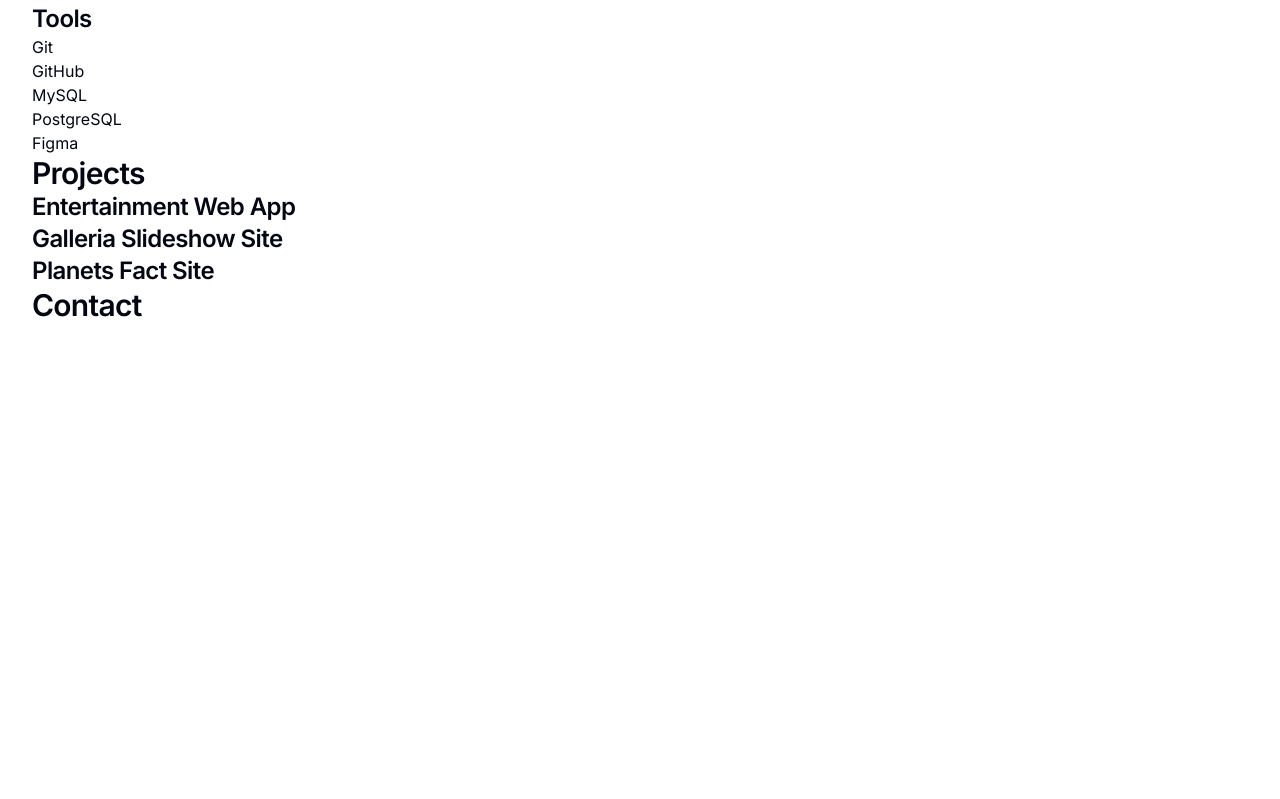
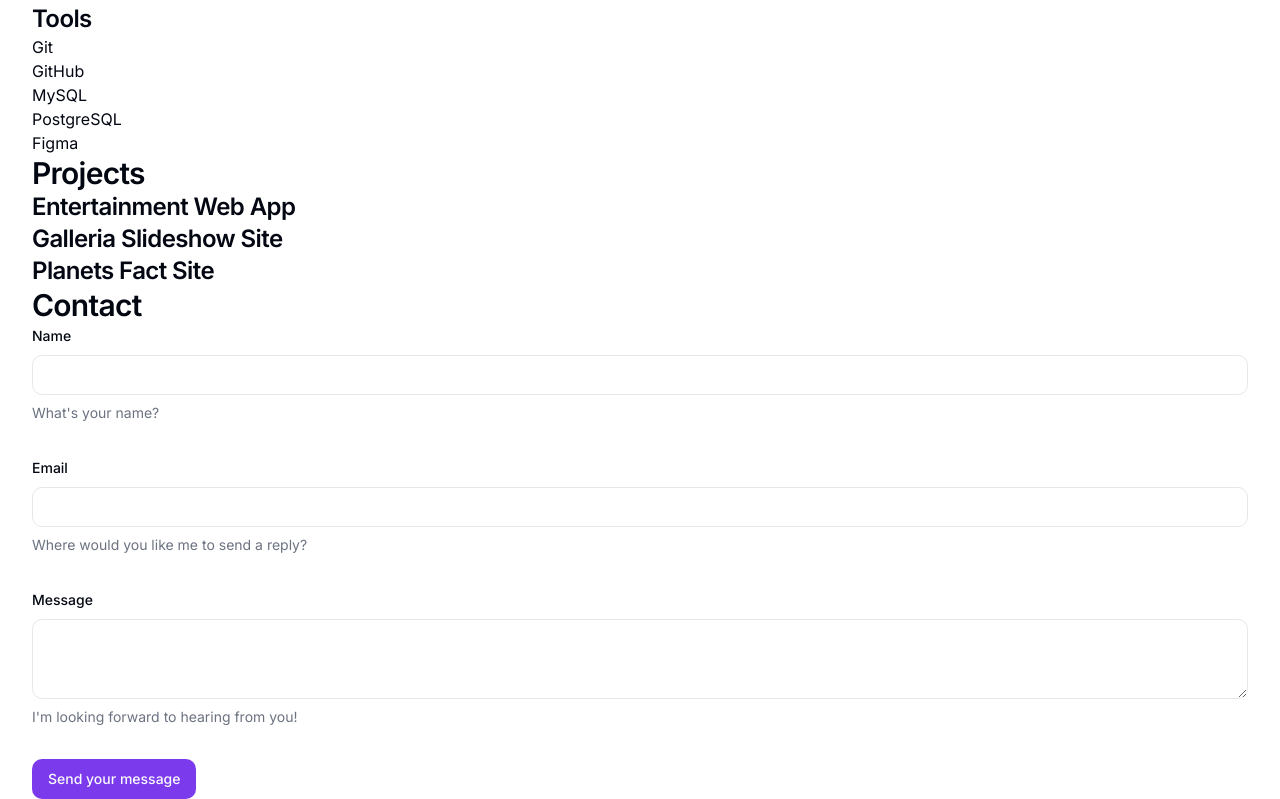
Before and after one commit to orphandeity/portfolio, a Next.js app: page / in a window 1280 px wide. Shown: the part 509-1308 px from the top of the page. Before the commit the page ends 832 px from the top, so only its background shows below. Built offline with nearby package versions, Linux system fonts and the light colour scheme.

Commit message:
contact-form component

```diff
--- a/package.json
+++ b/package.json
@@ -9,8 +9,10 @@
     "lint": "next lint"
   },
   "dependencies": {
+    "@hookform/resolvers": "^3.2.0",
     "@radix-ui/react-dropdown-menu": "^2.0.5",
     "@radix-ui/react-icons": "^1.3.0",
+    "@radix-ui/react-label": "^2.0.2",
     "@radix-ui/react-slot": "^1.0.2",
     "@types/node": "20.4.9",
     "@types/react": "18.2.19",
@@ -26,10 +28,12 @@
     "postcss": "8.4.27",
     "react": "18.2.0",
     "react-dom": "18.2.0",
+    "react-hook-form": "^7.45.4",
     "tailwind-merge": "^1.14.0",
     "tailwindcss": "3.3.3",
     "tailwindcss-animate": "^1.0.6",
-    "typescript": "5.1.6"
+    "typescript": "5.1.6",
+    "zod": "^3.21.4"
   },
   "devDependencies": {
     "prettier": "2.8",
--- a/src/app/page.tsx
+++ b/src/app/page.tsx
@@ -1,3 +1,4 @@
+import { ContactForm } from '@/components/ui/contact-form'
 import Link from 'next/link'
 
 export default function Home() {
@@ -45,7 +46,7 @@
       <h3>Galleria Slideshow Site</h3>
       <h3>Planets Fact Site</h3>
       <h2>Contact</h2>
-      {/* TODO email contact form */}
+      <ContactForm />
     </main>
   )
 }
--- /dev/null
+++ b/src/components/ui/contact-form.tsx
@@ -0,0 +1,99 @@
+'use client'
+
+import Link from 'next/link'
+import * as z from 'zod'
+import { useForm } from 'react-hook-form'
+import { zodResolver } from '@hookform/resolvers/zod'
+
+import { Button } from '@/components/ui/button'
+import {
+  Form,
+  FormControl,
+  FormDescription,
+  FormField,
+  FormItem,
+  FormLabel,
+  FormMessage,
+} from '@/components/ui/form'
+import { Input } from '@/components/ui/input'
+import { Textarea } from './textarea'
+
+const formSchema = z.object({
+  name: z
+    .string()
+    .min(2, { message: 'Please enter a name with at least 2 characters.' })
+    .max(50),
+  email: z.string().email({ message: 'Please enter a valid email address.' }),
+  message: z.string().min(10, { message: 'Please enter a message.' }),
+})
+
+export function ContactForm() {
+  const form = useForm<z.infer<typeof formSchema>>({
+    resolver: zodResolver(formSchema),
+    defaultValues: {
+      name: '',
+      email: '',
+      message: '',
+    },
+  })
+
+  function onSubmit(values: z.infer<typeof formSchema>) {
+    // Do something with the form values.
+    // ✅ This will be type-checked and validated.
+    console.log(values)
+  }
+
+  return (
+    <Form {...form}>
+      <form onSubmit={form.handleSubmit(onSubmit)} className="space-y-8">
+        <FormField
+          control={form.control}
+          name="name"
+          render={({ field }) => (
+            <FormItem>
+              <FormLabel>Name</FormLabel>
+              <FormControl>
+                <Input {...field} />
+              </FormControl>
+              <FormDescription>What&apos;s your name?</FormDescription>
+              <FormMessage />
+            </FormItem>
+          )}
+        />
+        <FormField
+          control={form.control}
+          name="email"
+          render={({ field }) => (
+            <FormItem>
+              <FormLabel>Email</FormLabel>
+              <FormControl>
+                <Input {...field} />
+              </FormControl>
+              <FormDescription>
+                Where would you like me to send a reply?
+              </FormDescription>
+              <FormMessage />
+            </FormItem>
+          )}
+        />
+        <FormField
+          control={form.control}
+          name="message"
+          render={({ field }) => (
+            <FormItem>
+              <FormLabel>Message</FormLabel>
+              <FormControl>
+                <Textarea {...field} />
+              </FormControl>
+              <FormDescription>
+                I&apos;m looking forward to hearing from you!
+              </FormDescription>
+              <FormMessage />
+            </FormItem>
+          )}
+        />
+        <Button type="submit">Send your message</Button>
+      </form>
+    </Form>
+  )
+}
--- /dev/null
+++ b/src/components/ui/form.tsx
@@ -0,0 +1,176 @@
+import * as React from "react"
+import * as LabelPrimitive from "@radix-ui/react-label"
+import { Slot } from "@radix-ui/react-slot"
+import {
+  Controller,
+  ControllerProps,
+  FieldPath,
+  FieldValues,
+  FormProvider,
+  useFormContext,
+} from "react-hook-form"
+
+import { cn } from "@/lib/utils"
+import { Label } from "@/components/ui/label"
+
+const Form = FormProvider
+
+type FormFieldContextValue<
+  TFieldValues extends FieldValues = FieldValues,
+  TName extends FieldPath<TFieldValues> = FieldPath<TFieldValues>
+> = {
+  name: TName
+}
+
+const FormFieldContext = React.createContext<FormFieldContextValue>(
+  {} as FormFieldContextValue
+)
+
+const FormField = <
+  TFieldValues extends FieldValues = FieldValues,
+  TName extends FieldPath<TFieldValues> = FieldPath<TFieldValues>
+>({
+  ...props
+}: ControllerProps<TFieldValues, TName>) => {
+  return (
+    <FormFieldContext.Provider value={{ name: props.name }}>
+      <Controller {...props} />
+    </FormFieldContext.Provider>
+  )
+}
+
+const useFormField = () => {
+  const fieldContext = React.useContext(FormFieldContext)
+  const itemContext = React.useContext(FormItemContext)
+  const { getFieldState, formState } = useFormContext()
+
+  const fieldState = getFieldState(fieldContext.name, formState)
+
+  if (!fieldContext) {
+    throw new Error("useFormField should be used within <FormField>")
+  }
+
+  const { id } = itemContext
+
+  return {
+    id,
+    name: fieldContext.name,
+    formItemId: `${id}-form-item`,
+    formDescriptionId: `${id}-form-item-description`,
+    formMessageId: `${id}-form-item-message`,
+    ...fieldState,
+  }
+}
+
+type FormItemContextValue = {
+  id: string
+}
+
+const FormItemContext = React.createContext<FormItemContextValue>(
+  {} as FormItemContextValue
+)
+
+const FormItem = React.forwardRef<
+  HTMLDivElement,
+  React.HTMLAttributes<HTMLDivElement>
+>(({ className, ...props }, ref) => {
+  const id = React.useId()
+
+  return (
+    <FormItemContext.Provider value={{ id }}>
+      <div ref={ref} className={cn("space-y-2", className)} {...props} />
+    </FormItemContext.Provider>
+  )
+})
+FormItem.displayName = "FormItem"
+
+const FormLabel = React.forwardRef<
+  React.ElementRef<typeof LabelPrimitive.Root>,
+  React.ComponentPropsWithoutRef<typeof LabelPrimitive.Root>
+>(({ className, ...props }, ref) => {
+  const { error, formItemId } = useFormField()
+
+  return (
+    <Label
+      ref={ref}
+      className={cn(error && "text-destructive", className)}
+      htmlFor={formItemId}
+      {...props}
+    />
+  )
+})
+FormLabel.displayName = "FormLabel"
+
+const FormControl = React.forwardRef<
+  React.ElementRef<typeof Slot>,
+  React.ComponentPropsWithoutRef<typeof Slot>
+>(({ ...props }, ref) => {
+  const { error, formItemId, formDescriptionId, formMessageId } = useFormField()
+
+  return (
+    <Slot
+      ref={ref}
+      id={formItemId}
+      aria-describedby={
+        !error
+          ? `${formDescriptionId}`
+          : `${formDescriptionId} ${formMessageId}`
+      }
+      aria-invalid={!!error}
+      {...props}
+    />
+  )
+})
+FormControl.displayName = "FormControl"
+
+const FormDescription = React.forwardRef<
+  HTMLParagraphElement,
+  React.HTMLAttributes<HTMLParagraphElement>
+>(({ className, ...props }, ref) => {
+  const { formDescriptionId } = useFormField()
+
+  return (
+    <p
+      ref={ref}
+      id={formDescriptionId}
+      className={cn("text-sm text-muted-foreground", className)}
+      {...props}
+    />
+  )
+})
+FormDescription.displayName = "FormDescription"
+
+const FormMessage = React.forwardRef<
+  HTMLParagraphElement,
+  React.HTMLAttributes<HTMLParagraphElement>
+>(({ className, children, ...props }, ref) => {
+  const { error, formMessageId } = useFormField()
+  const body = error ? String(error?.message) : children
+
+  if (!body) {
+    return null
+  }
+
+  return (
+    <p
+      ref={ref}
+      id={formMessageId}
+      className={cn("text-sm font-medium text-destructive", className)}
+      {...props}
+    >
+      {body}
+    </p>
+  )
+})
+FormMessage.displayName = "FormMessage"
+
+export {
+  useFormField,
+  Form,
+  FormItem,
+  FormLabel,
+  FormControl,
+  FormDescription,
+  FormMessage,
+  FormField,
+}
--- /dev/null
+++ b/src/components/ui/input.tsx
@@ -0,0 +1,25 @@
+import * as React from "react"
+
+import { cn } from "@/lib/utils"
+
+export interface InputProps
+  extends React.InputHTMLAttributes<HTMLInputElement> {}
+
+const Input = React.forwardRef<HTMLInputElement, InputProps>(
+  ({ className, type, ...props }, ref) => {
+    return (
+      <input
+        type={type}
+        className={cn(
+          "flex h-10 w-full rounded-md border border-input bg-background px-3 py-2 text-sm ring-offset-background file:border-0 file:bg-transparent file:text-sm file:font-medium placeholder:text-muted-foreground focus-visible:outline-none focus-visible:ring-2 focus-visible:ring-ring focus-visible:ring-offset-2 disabled:cursor-not-allowed disabled:opacity-50",
+          className
+        )}
+        ref={ref}
+        {...props}
+      />
+    )
+  }
+)
+Input.displayName = "Input"
+
+export { Input }
--- /dev/null
+++ b/src/components/ui/label.tsx
@@ -0,0 +1,26 @@
+"use client"
+
+import * as React from "react"
+import * as LabelPrimitive from "@radix-ui/react-label"
+import { cva, type VariantProps } from "class-variance-authority"
+
+import { cn } from "@/lib/utils"
+
+const labelVariants = cva(
+  "text-sm font-medium leading-none peer-disabled:cursor-not-allowed peer-disabled:opacity-70"
+)
+
+const Label = React.forwardRef<
+  React.ElementRef<typeof LabelPrimitive.Root>,
+  React.ComponentPropsWithoutRef<typeof LabelPrimitive.Root> &
+    VariantProps<typeof labelVariants>
+>(({ className, ...props }, ref) => (
+  <LabelPrimitive.Root
+    ref={ref}
+    className={cn(labelVariants(), className)}
+    {...props}
+  />
+))
+Label.displayName = LabelPrimitive.Root.displayName
+
+export { Label }
--- /dev/null
+++ b/src/components/ui/textarea.tsx
@@ -0,0 +1,24 @@
+import * as React from "react"
+
+import { cn } from "@/lib/utils"
+
+export interface TextareaProps
+  extends React.TextareaHTMLAttributes<HTMLTextAreaElement> {}
+
+const Textarea = React.forwardRef<HTMLTextAreaElement, TextareaProps>(
+  ({ className, ...props }, ref) => {
+    return (
+      <textarea
+        className={cn(
+          "flex min-h-[80px] w-full rounded-md border border-input bg-background px-3 py-2 text-sm ring-offset-background placeholder:text-muted-foreground focus-visible:outline-none focus-visible:ring-2 focus-visible:ring-ring focus-visible:ring-offset-2 disabled:cursor-not-allowed disabled:opacity-50",
+          className
+        )}
+        ref={ref}
+        {...props}
+      />
+    )
+  }
+)
+Textarea.displayName = "Textarea"
+
+export { Textarea }
```
Also changed, not shown: 1 other file (tests, documents, lock files or other folders).
